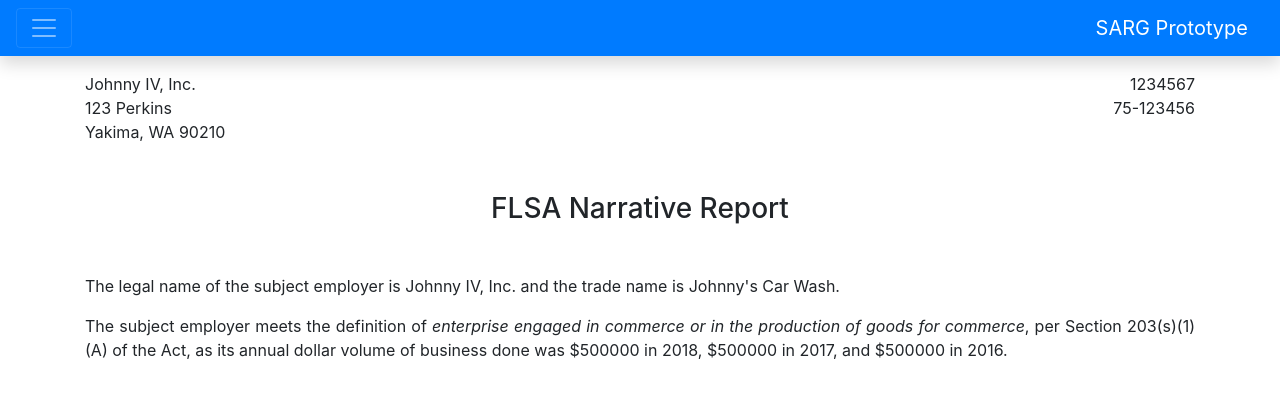
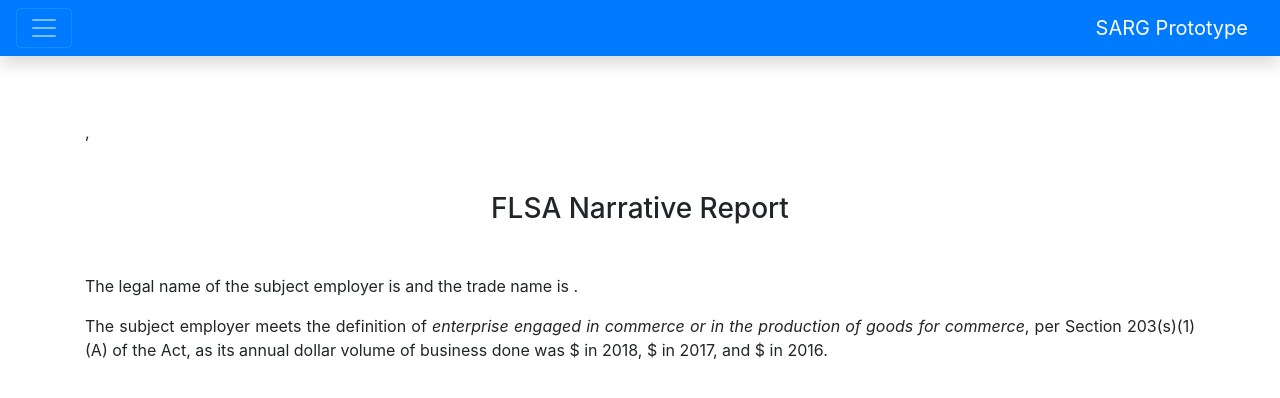
Before and after one commit to mthelm85/report-aide, a Vue app: page /report in a window 1280 px wide. Shown: the top 398 px of the page. Built offline with nearby package versions, Linux system fonts and the light colour scheme.

Commit message:
added Vuex, store, Axios, etc.

```diff
--- a/package.json
+++ b/package.json
@@ -14,11 +14,13 @@
     "build": "node build/build.js"
   },
   "dependencies": {
+    "axios": "^0.18.0",
     "bootstrap": "^4.1.1",
     "bootstrap-vue": "^2.0.0-rc.11",
     "v-money": "^0.8.1",
     "vue": "^2.5.2",
-    "vue-router": "^3.0.1"
+    "vue-router": "^3.0.1",
+    "vuex": "^3.0.1"
   },
   "devDependencies": {
     "autoprefixer": "^7.1.2",
--- a/src/components/Report.vue
+++ b/src/components/Report.vue
@@ -5,27 +5,27 @@
       <div class="row mt-3">
         <div class="col float-left">
           <div>
-            {{ caseInfo.legalName }}
+            {{ legalName }}
             <br>
-            {{ caseInfo.street}}
+            {{ street }}
             <br>
-            {{ caseInfo.city }}, {{ caseInfo.state }} {{ caseInfo.zip }}
+            {{ city }}, {{ state }} {{ zip }}
           </div>
         </div>
         <div class="col float-right text-right">
           <div>
-            {{ caseInfo.caseId }}
+            {{ caseId }}
             <br>
-            {{ caseInfo.ein}}
+            {{ ein }}
           </div>
         </div>
       </div>
       <h3 class="text-center mt-5">FLSA Narrative Report</h3>
-      <p class="mt-5">The legal name of the subject employer is {{ caseInfo.legalName }} and the trade name is {{ caseInfo.tradeName }}.
+      <p class="mt-5">The legal name of the subject employer is {{ legalName }} and the trade name is {{ tradeName }}.
       </p>
-      <p v-if="coverage.enterprise.checked">The subject employer meets the definition of <i>enterprise engaged in commerce or in the production of goods
+      <p>The subject employer meets the definition of <i>enterprise engaged in commerce or in the production of goods
         for commerce</i>, per Section 203(s)(1)(A) of the Act, as its annual dollar volume of business done was
-        ${{ coverage.enterprise.adv0 }} in {{ year0}}, ${{ coverage.enterprise.adv1 }} in {{ year0 - 1 }}, and ${{ coverage.enterprise.adv2 }} in
+        ${{ adv0 }} in {{ year0 }}, ${{ adv1 }} in {{ year0 - 1 }}, and ${{ adv2 }} in
         {{ year0 - 2 }}.
       </p>
     </div>
@@ -37,39 +37,34 @@
 export default {
   data () {
     return {
-      caseInfo: {
-        caseId: '1234567',
-        ein: '75-123456',
-        tradeName: 'Johnny\'s Car Wash',
-        legalName: 'Johnny IV, Inc.',
-        street: '123 Perkins',
-        zip: '90210',
-        city: 'Yakima',
-        state: 'WA'
-      },
-      coverage: {
-        enterprise: {
-          adv0: 500000,
-          adv1: 500000,
-          adv2: 500000,
-          checked: true,
-          products: 'Dell brand laptops and Ford trucks.'
-        },
-        individual: {
-          basis: '',
-          checked: false
-        },
-        named: {
-          basis: '',
-          checked: false
-        }
-      }
+
     }
   },
 
   computed: {
+    caseId () {
+      return this.$store.state.caseInfo.caseId
+    },
+    city () {
+      return this.$store.state.caseInfo.city
+    },
+    ein () {
+      return this.$store.state.caseInfo.ein
+    },
+    state () {
+      return this.$store.state.caseInfo.state
+    },
+    street () {
+      return this.$store.state.caseInfo.street
+    },
+    legalName () {
+      return this.$store.state.caseInfo.legalName
+    },
     year0 () {
       return new Date().getFullYear()
+    },
+    zip () {
+      return this.$store.state.caseInfo.zip
     }
   }
 }
--- a/src/components/Start.vue
+++ b/src/components/Start.vue
@@ -7,22 +7,23 @@
           <form class="p-3">
             <div class="form-group form-group-lg">
               <h6 class="mt-3">Case ID:</h6>
-              <input class="form-control" type="number" placeholder="1235467">
+              <input v-model="caseId" class="form-control" type="number" placeholder="1235467">
               <h6 class="mt-3">EIN or SSN:</h6>
-              <input class="form-control" type="number" placeholder="12-3456789">
+              <input v-model="ein" class="form-control" type="text" placeholder="12-3456789">
+              {{ ein }}
               <h6 class="mt-3">Employer Name:</h6>
               <label for="legalName">Legal Name</label>
-              <input class="form-control" type="text" placeholder="Johnny III, Inc.">
+              <input v-model="legalName" class="form-control" type="text" placeholder="Johnny III, Inc.">
               <label for="tradeName" class="mt-2">Trade Name</label>
-              <input class="form-control" type="text" placeholder="Johnny's Car Wash">
+              <input v-model="tradeName" class="form-control" type="text" placeholder="Johnny's Car Wash">
               <h6 class="mt-3">Establishment Address:</h6>
               <label for="street">Street</label>
-              <input class="form-control" type="text" id="street" placeholder="123 Perkins Way">
+              <input v-model="street" class="form-control" type="text" id="street" placeholder="123 Perkins Way">
               <label for="zip" class="mt-2">Zip Code</label>
-              <input class="form-control" type="number" id="zip" placeholder="90210">
+              <input v-model="zip" class="form-control" type="number" id="zip" placeholder="90210">
             </div>
             <div class="text-center">
-              <router-link to="Coverage" class="btn btn-primary float-middle">Coverage</router-link>
+              <button class="btn btn-primary float-middle" @click.prevent="next">Coverage</button>
             </div>
           </form>
         </div>
@@ -32,14 +33,35 @@
 </template>
 
 <script>
+import Axios from 'axios'
 export default {
   data () {
     return {
       caseId: '',
+      ein: '',
       tradeName: '',
       legalName: '',
       street: '',
       zip: ''
+    }
+  },
+
+  methods: {
+    async next () {
+      try {
+        let cityState = await Axios.post(`https://maps.googleapis.com/maps/api/geocode/json?&address=${this.zip}`)
+        this.$store.state.caseInfo.city = cityState.data.results[0].address_components[1].short_name
+        this.$store.state.caseInfo.state = cityState.data.results[0].address_components[2].short_name
+      } catch (err) {
+        console.log(err)
+      }
+      this.$store.state.caseInfo.caseId = this.caseId
+      this.$store.state.caseInfo.ein = this.ein
+      this.$store.state.caseInfo.legalName = this.legalName
+      this.$store.state.caseInfo.tradeName = this.tradeName
+      this.$store.state.caseInfo.street = this.street
+      this.$store.state.caseInfo.zip = this.zip
+      this.$router.push('/coverage')
     }
   }
 }
--- a/src/main.js
+++ b/src/main.js
@@ -3,10 +3,10 @@
 import Vue from 'vue'
 import App from './App'
 import router from './router'
-
 import BootstrapVue from 'bootstrap-vue'
 import 'bootstrap/dist/css/bootstrap.css'
 import 'bootstrap-vue/dist/bootstrap-vue.css'
+import { store } from '@/store/store.js'
 
 Vue.use(BootstrapVue)
 
@@ -16,6 +16,7 @@ Vue.config.productionTip = false
 new Vue({
   el: '#app',
   router,
+  store,
   components: { App },
   template: '<App/>'
 })
--- /dev/null
+++ b/src/store/store.js
@@ -0,0 +1,19 @@
+import Vue from 'vue'
+import Vuex from 'vuex'
+
+Vue.use(Vuex)
+
+export const store = new Vuex.Store({
+  state: {
+    caseInfo: {
+      caseId: '',
+      ein: '',
+      tradeName: '',
+      legalName: '',
+      street: '',
+      city: '',
+      state: '',
+      zip: ''
+    }
+  }
+})
```
Also changed, not shown: 1 other file (tests, documents, lock files or other folders).
